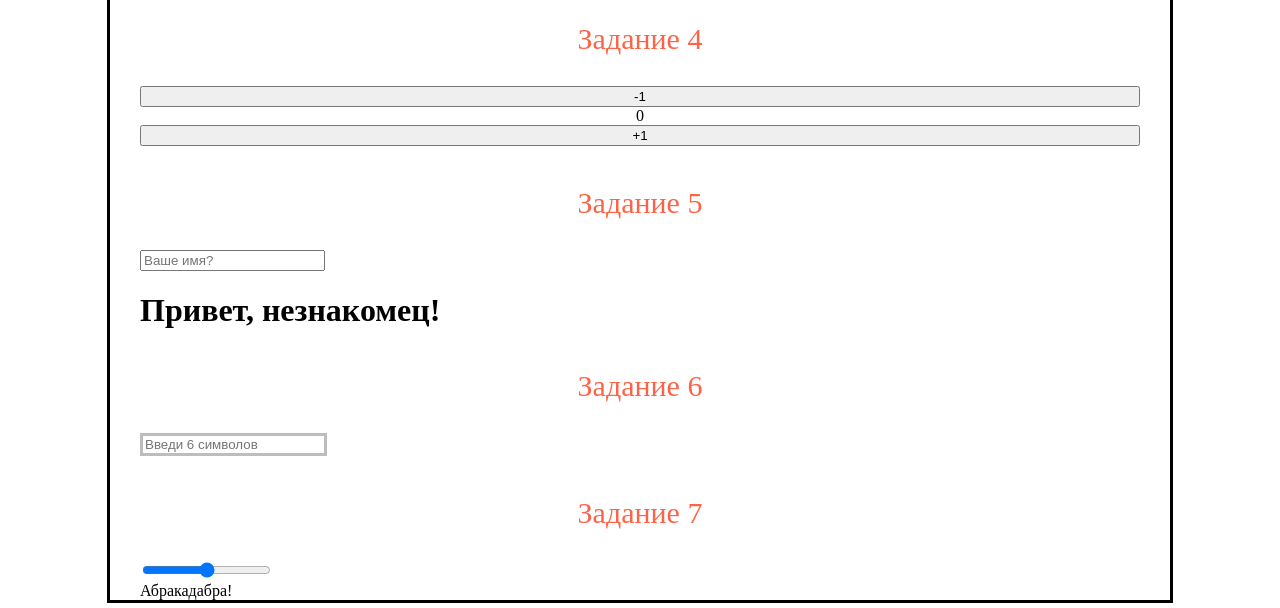
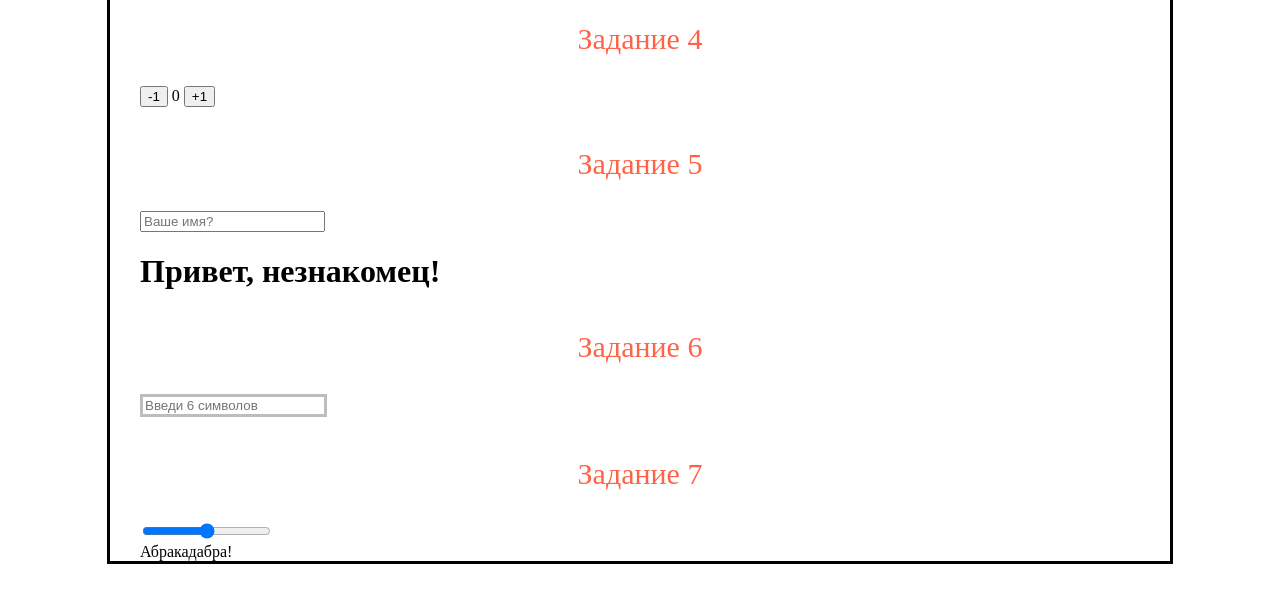
Before and after one commit to yevhen-cherniuk/goit-js-hw-07, a plain HTML site: page index.html in a window 1280 px wide. Shown: the part 1039-1647 px from the top of the page. After the commit the page ends 1608 px from the top, so only its background shows below. Drawn offline with Linux system fonts and the light colour scheme.

Commit message:
Update style.css

```diff
--- a/style.css
+++ b/style.css
@@ -23,13 +23,13 @@
   margin-top: 10px;
   flex-basis: calc(100% / 3 - 20px);
 }
-#counter {
+/* #counter {
   display: flex;
   flex-direction: column;
-}
-#value {
+} */
+/* #value {
   text-align: center;
-}
+} */
 
 #validation-input {
   border: 3px solid #bdbdbd;
```
